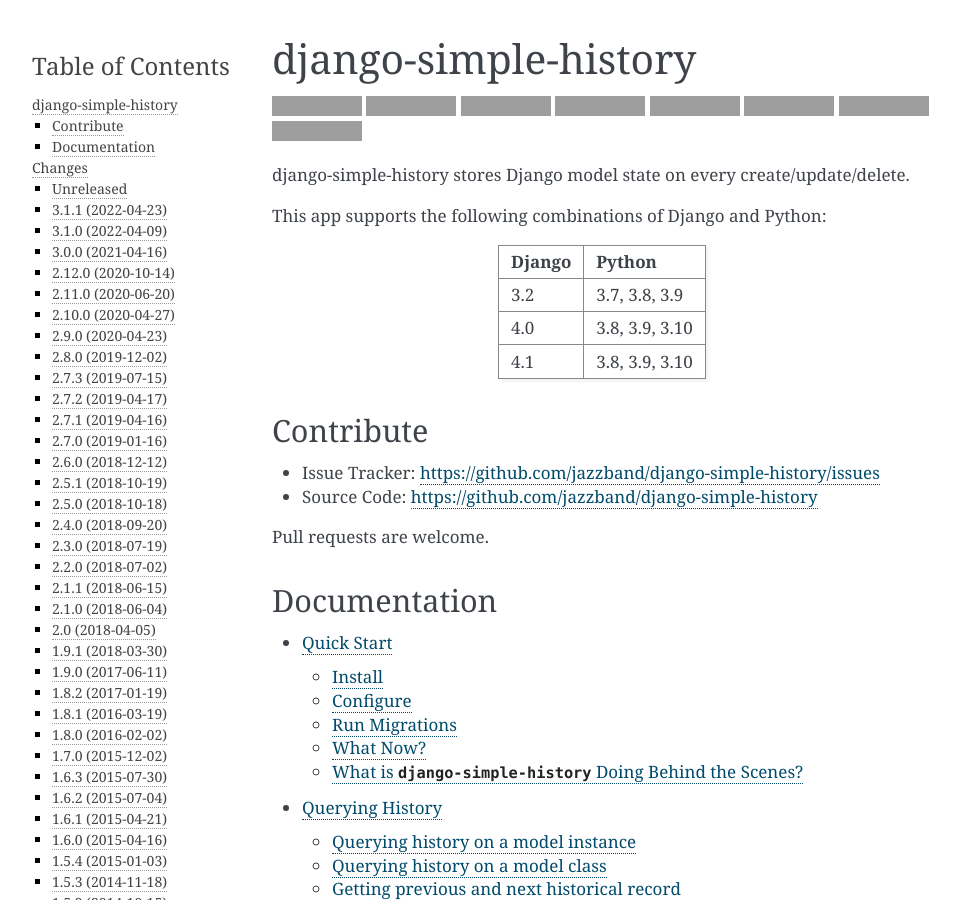
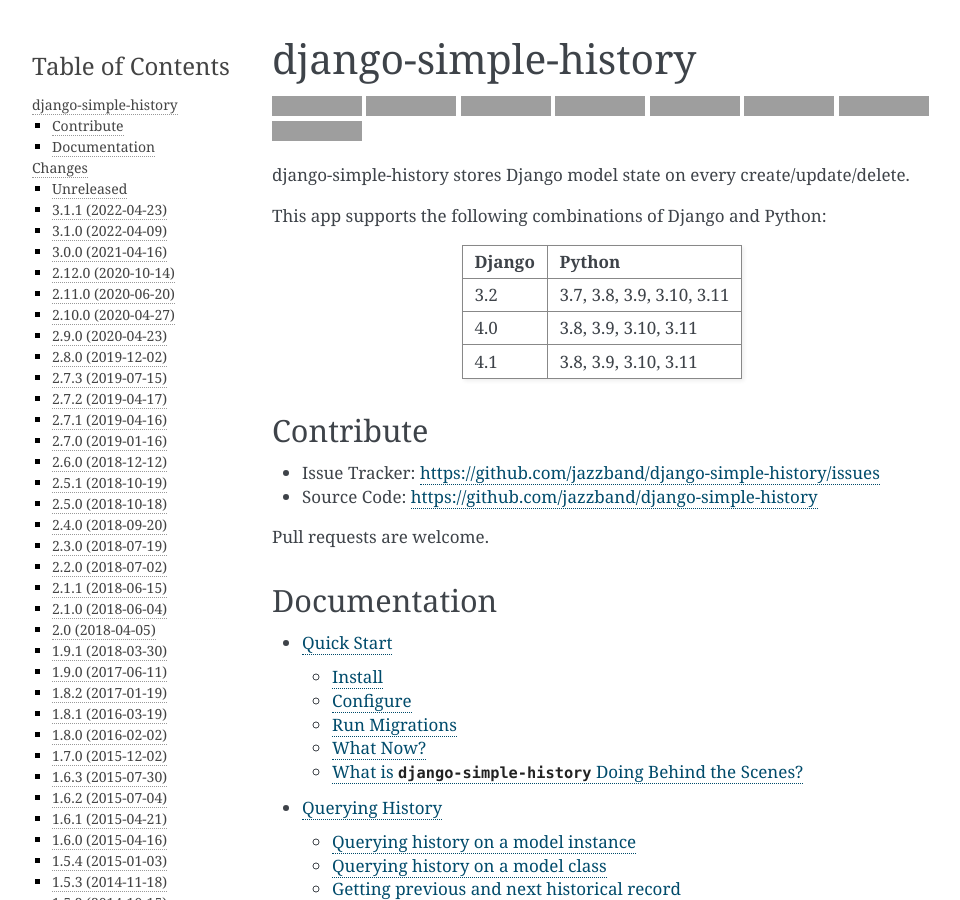
Before and after one commit to jazzband/django-simple-history, a Sphinx documentation site: the page built from docs/index.rst, in a window 1280 px wide and 900 px high, cut to the strip 0-900 px from the top of the window. Shown: the whole strip, without its empty margins (148-1108 px from the left). Built offline with Sphinx 7.4.7, drawn with Linux system fonts in a browser that asks for light colours; pages that are not in the unit, such as notebooks, are missing from menus; grey boxes are pictures that could not be loaded.

Commit message:
update documentation

```diff
--- a/docs/index.rst
+++ b/docs/index.rst
@@ -41,9 +41,9 @@
 ==========  =======================
   Django      Python
 ==========  =======================
-3.2         3.7, 3.8, 3.9
-4.0         3.8, 3.9, 3.10
-4.1         3.8, 3.9, 3.10
+3.2         3.7, 3.8, 3.9, 3.10, 3.11
+4.0         3.8, 3.9, 3.10, 3.11
+4.1         3.8, 3.9, 3.10, 3.11
 ==========  =======================
 
 Contribute
```
